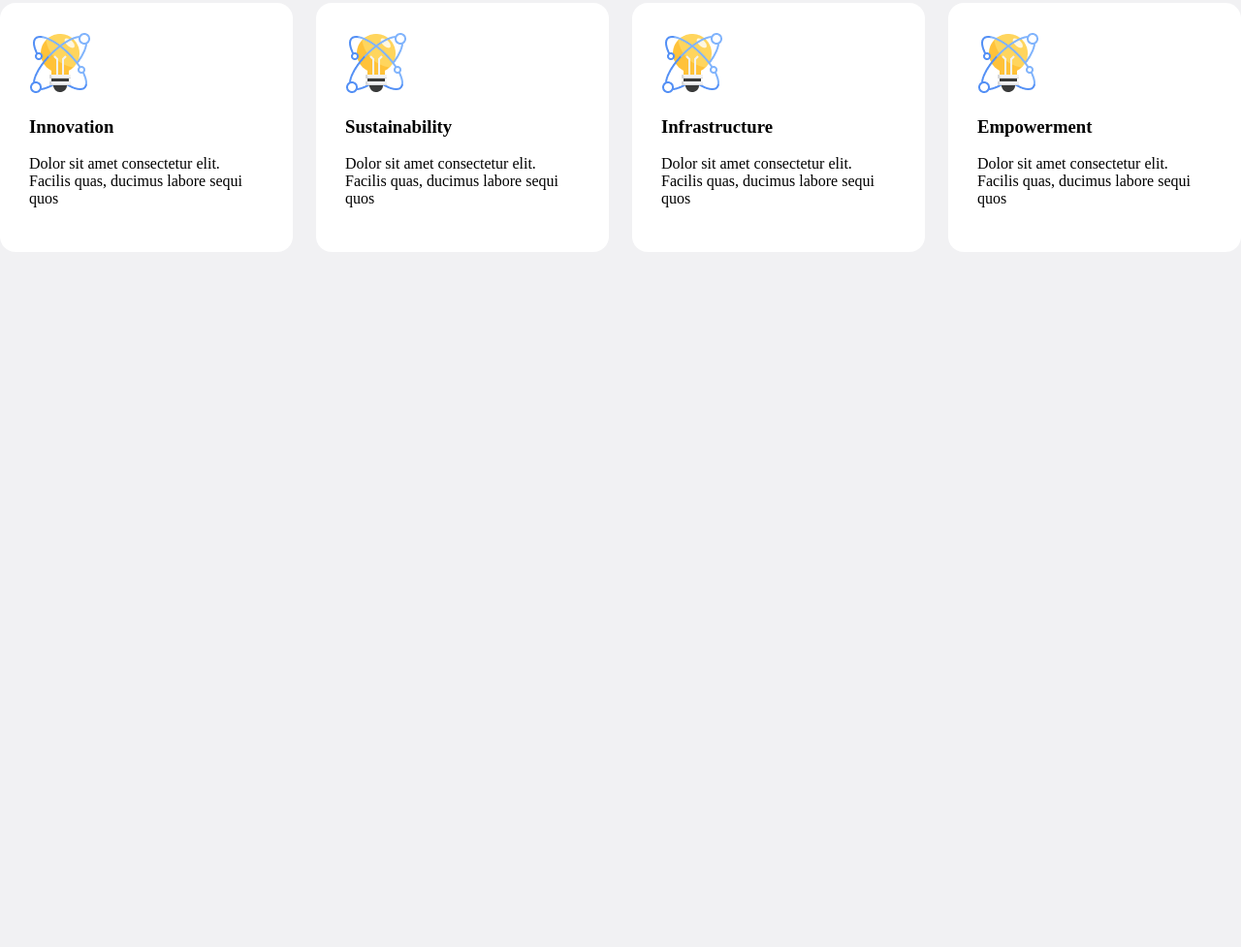
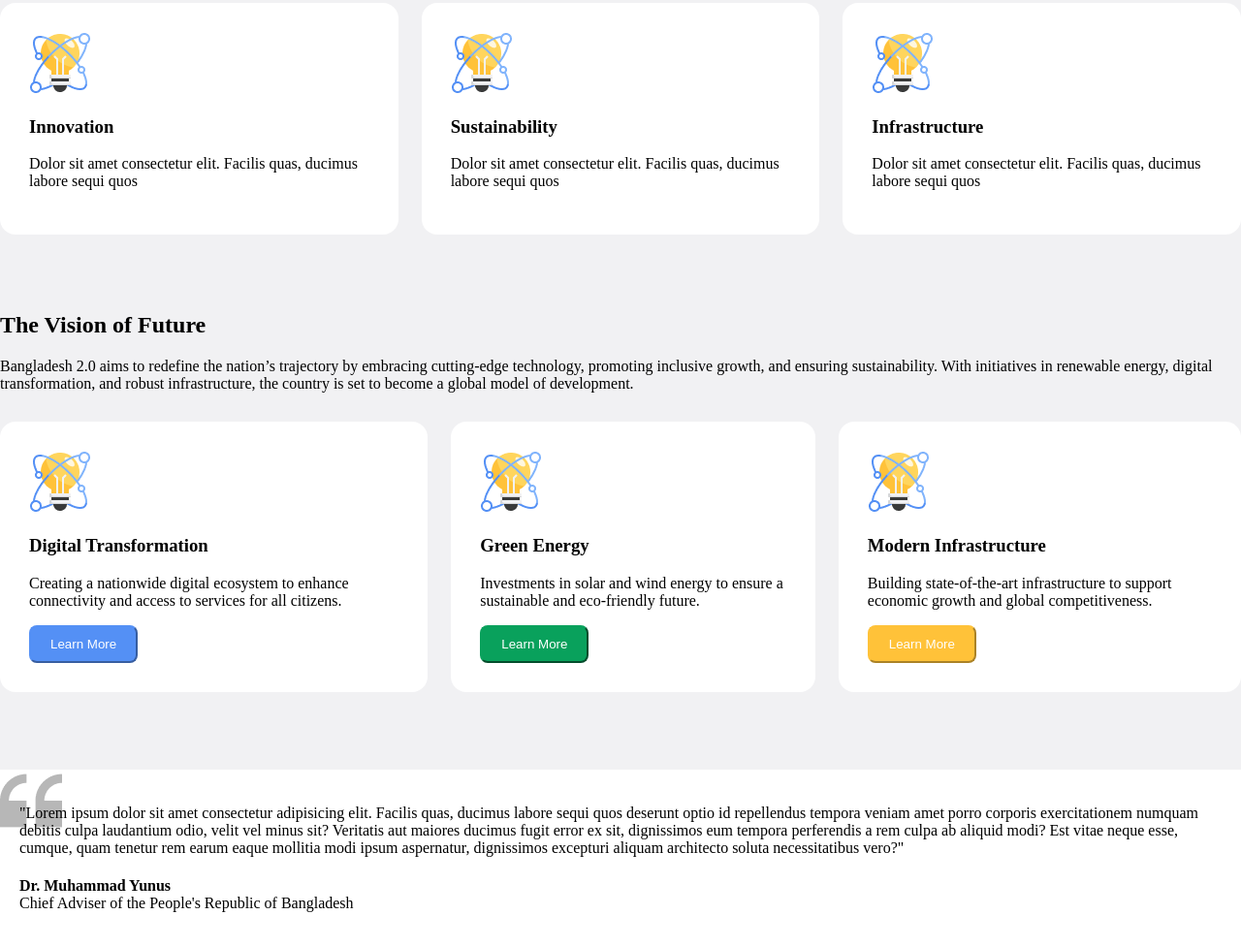
Before and after one commit to sourav-dn/Bangladesh2.0-a1, a plain HTML site: page index.html in a window 1280 px wide. Shown: the part 974-1951 px from the top of the page at 97% size. Before the commit the page ends 1314 px from the top, so only its background shows below. Drawn offline with Linux system fonts and the light colour scheme.

Commit message:
add some html and css code

```diff
--- a/index.html
+++ b/index.html
@@ -5,8 +5,10 @@
     <meta name="viewport" content="width=device-width, initial-scale=1.0">
     <title>Bangladesh</title>
     <link rel="preconnect" href="https://fonts.googleapis.com">
-<link rel="preconnect" href="https://fonts.gstatic.com" crossorigin>
-<link href="https://fonts.googleapis.com/css2?family=Fira+Sans:ital,wght@0,100;0,200;0,300;0,400;0,500;0,600;0,700;0,800;0,900;1,100;1,200;1,300;1,400;1,500;1,600;1,700;1,800;1,900&family=Open+Sans:ital,wght@0,300..800;1,300..800&display=swap" rel="stylesheet">
+    <link rel="preconnect" href="https://fonts.gstatic.com" crossorigin>
+    <link
+        href="https://fonts.googleapis.com/css2?family=Fira+Sans:ital,wght@0,100;0,200;0,300;0,400;0,500;0,600;0,700;0,800;0,900;1,100;1,200;1,300;1,400;1,500;1,600;1,700;1,800;1,900&family=Open+Sans:ital,wght@0,300..800;1,300..800&display=swap"
+        rel="stylesheet">
     <link rel="stylesheet" href="style/style.css">
 </head>
 <body>
@@ -14,16 +16,21 @@
         <div class="banner-container">
             <div class="banner-content">
                 <h4 class="title1">Bangladesh 2.0</h4>
-                <p><h1>Idea , innovation ,<br> vision  and challenges in <br> New Bangladesh.</h1></p>
+                <p>
+                <h1>Idea , innovation ,<br> vision and challenges in <br> New Bangladesh.</h1>
+                </p>
                 <button class="btn-bg explore">Explore New Bangladesh</button>
             </div>
             <div>
                 <img src="assets/hero.png" alt="hero image">
             </div>
         </div>
+    </header>
+    <main>
         <section>
             <div class="pillar">
                 <h1>Pillars of "Bangladesh 2.0"</h1>
+                <!-- <p>Bangladesh 2.0 aims to redefine the nation’s trajectory by embracing cutting-edge technology, promoting inclusive growth, and ensuring sustainability. With initiatives in renewable energy, digital transformation, and robust infrastructure, the country is set to become a global model of development.</p> -->
             </div>
             <div class="section2">
                 <div class="innovation card">
@@ -41,14 +48,52 @@
                     <h3>Infrastructure</h3>
                     <p class="sec2p">Dolor sit amet consectetur elit. Facilis quas, ducimus labore sequi quos</p>
                 </div>
-                <div class="Empowerment card">
+
+            </div>
+        </section>
+        <section>
+            <div class="pillar">
+                <h1>The Vision of Future</h1>
+                <p class="p-vision">Bangladesh 2.0 aims to redefine the nation’s trajectory by embracing cutting-edge
+                    technology, promoting inclusive growth, and ensuring sustainability. With initiatives in renewable
+                    energy, digital transformation, and robust infrastructure, the country is set to become a global
+                    model of development.</p>
+            </div>
+            <div class="section3">
+                <div class="innovation card">
                     <img src="assets/card-icon.png" alt="">
-                    <h3>Empowerment</h3>
-                    <p class="sec2p">Dolor sit amet consectetur elit. Facilis quas, ducimus labore sequi quos</p>
+                    <h3>Digital Transformation</h3>
+                    <p class="sec3p">Creating a nationwide digital ecosystem to enhance connectivity and access to
+                        services for all citizens.</p>
+                    <button class="btn-l1">Learn More</button>
+                </div>
+                <div class="Sustainability card">
+                    <img src="assets/card-icon.png" alt="">
+                    <h3>Green Energy</h3>
+                    <p class="sec3p">Investments in solar and wind energy to ensure a sustainable and eco-friendly
+                        future.</p>
+                    <button class="btn-l2">Learn More</button>
+                </div>
+                <div class="Infrastructure card">
+                    <img src="assets/card-icon.png" alt="">
+                    <h3>Modern Infrastructure</h3>
+                    <p class="sec3p">Building state-of-the-art infrastructure to support economic growth and global
+                        competitiveness.</p>
+                    <button class="btn-l3">Learn More</button>
                 </div>
             </div>
         </section>
-    </header>
+        <section>
+            <div class="section4">
+                <p>"Lorem ipsum dolor sit amet consectetur adipisicing elit. Facilis quas, ducimus labore sequi quos deserunt optio id repellendus tempora veniam amet porro corporis exercitationem numquam debitis culpa laudantium odio, velit vel minus sit? Veritatis aut maiores ducimus fugit error ex sit, dignissimos eum tempora perferendis a rem culpa ab aliquid modi? Est vitae neque esse, cumque, quam tenetur rem earum eaque mollitia modi ipsum aspernatur, dignissimos excepturi aliquam architecto soluta necessitatibus vero?"</p>
+                <div class="name-title">
+                    <h4>Dr. Muhammad Yunus</h4>
+                    <p>Chief Adviser of the People's Republic of Bangladesh</p>
+                </div>
+            </div>
+        </section>
+    </main>
+
 </body>
 
 </html>
--- a/style/style.css
+++ b/style/style.css
@@ -43,9 +43,9 @@ body{
     border-radius: 8px;
     color: white;
 }
-p{
+/* p{
     font-weight: bold;
-}
+} */
 .pillar{
     margin: 80px 0 0 0;
 }
@@ -69,3 +69,54 @@ p{
 .sec2p{
     font-weight: normal;
 }
+.sec3p{
+    font-weight: normal;
+}
+.section3{
+    display: flex;
+    justify-content: center;
+    width: 1280px;
+    gap: 24px;
+    border-radius: 16px;
+    margin: 30px 0 80px 0;
+}
+.btn-l1{
+    background-color: #5490F5;
+    padding: 10px 20px 10px 20px;
+    color: white;
+    border-radius: 8px;
+    border-color: #5490F5;
+}
+.btn-l2{
+    background-color: #09A15C;
+    padding: 10px 20px 10px 20px;
+    color: white;
+    border-radius: 8px;
+    border-color: #09A15C;
+}
+.btn-l3{
+    background-color: #FFC239;
+    padding: 10px 20px 10px 20px;
+    color: white;
+    border-radius: 8px;
+    border-color: #FFC239;
+}
+.p-vision{
+    font-style: normal;
+}
+.section4{
+    background-color: white;
+    border-radius: 15px solid;
+    padding: 48px 28px 48px 28px;
+    background-image: url("/assets/quote-bg.png");
+    background-repeat: no-repeat;
+    background-position: top left;
+    padding: 20px;
+}
+.name-title h4{
+    margin-bottom: 0;
+}
+.name-title p{
+    margin-top: 0;
+    font-style: normal;
+}
```
